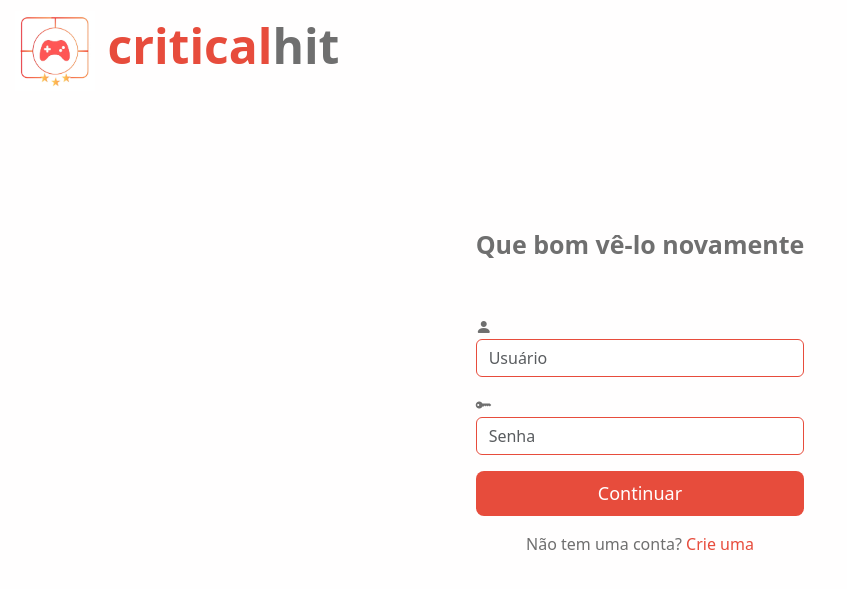
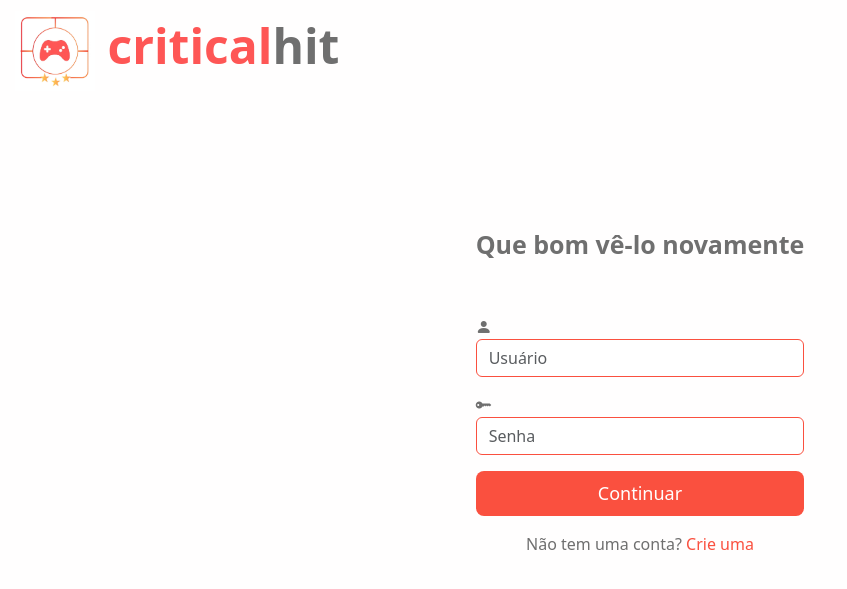
Before and after one commit to diego-albertino/CriticalHit, a PHP site: page /login.php in a window 1280 px wide. Shown: the top 589 px of the page, without its empty margins (0-847 px from the left). Run offline with PHP 8.4, Linux system fonts and the light colour scheme.

Commit message:
Correção da cor vermelha na tela de login

```diff
--- a/login.css
+++ b/login.css
@@ -1,16 +1,15 @@
 body {
   display: flex;
-    align-items:center;
+  align-items: center;
   justify-content: center;
   column-gap: normal;
   height: 100vh;
-    background-color: #fffefe;;
+  background-color: #fffefe;
 }
 .login-container {
   padding: 2rem;
   border-radius: 8px;
-    color: #6F6F6F;
-
+  color: #6f6f6f;
 }
 .logo {
   position: absolute;
@@ -18,23 +17,23 @@ body {
   left: 15px;
   font-size: 3rem;
   font-weight: bold;
-    color: #6F6F6F;
+  color: #6f6f6f;
 }
 .logo img {
   width: 5rem;
   height: 5rem;
 }
 .logo span {
-    color: #e74c3c;
+  color: #fe5655;
 }
 .btn-google {
-    background-color: #e74c3c;
+  background-color: #fa503f;
   color: #fffefe;
 }
 .btn-google:hover {
-    transform: scale(1.05,0.5s);
-    color: #e74d3c;
-    text-shadow:none;
+  transform: scale(1.05, 0.5s);
+  color: #fa503f;
+  text-shadow: none;
 }
 h3.mb-4 {
   font-size: 25px;
@@ -42,16 +41,15 @@ h3.mb-4 {
   padding-bottom: 2rem;
 }
 input.form-control {
-    border-color: #e74c3c;
+  border-color: #fa503f;
 }
-button.btn-google{
+button.btn-google {
   font-size: large;
-
 }
-button img{
+button img {
   width: 1.5rem;
 }
-.authLinks{
-    color:#e74c3c;
+.authLinks {
+  color: #fa503f;
   text-decoration: none;
 }
--- a/login.php
+++ b/login.php
@@ -20,6 +20,7 @@ if (isset($_GET['contaJaCriada'])) {
     <link href="https://cdn.jsdelivr.net/npm/bootstrap@5.3.0/dist/css/bootstrap.min.css" rel="stylesheet">
     <link rel="stylesheet" href="https://cdn.jsdelivr.net/npm/bootstrap-icons@1.10.5/font/bootstrap-icons.css">
     <link rel="stylesheet" href="login.css">
+
 </head>
 <body>
     <div class="logo mb-3">
```
Lines whose indentation alone changed are shown as unchanged.
